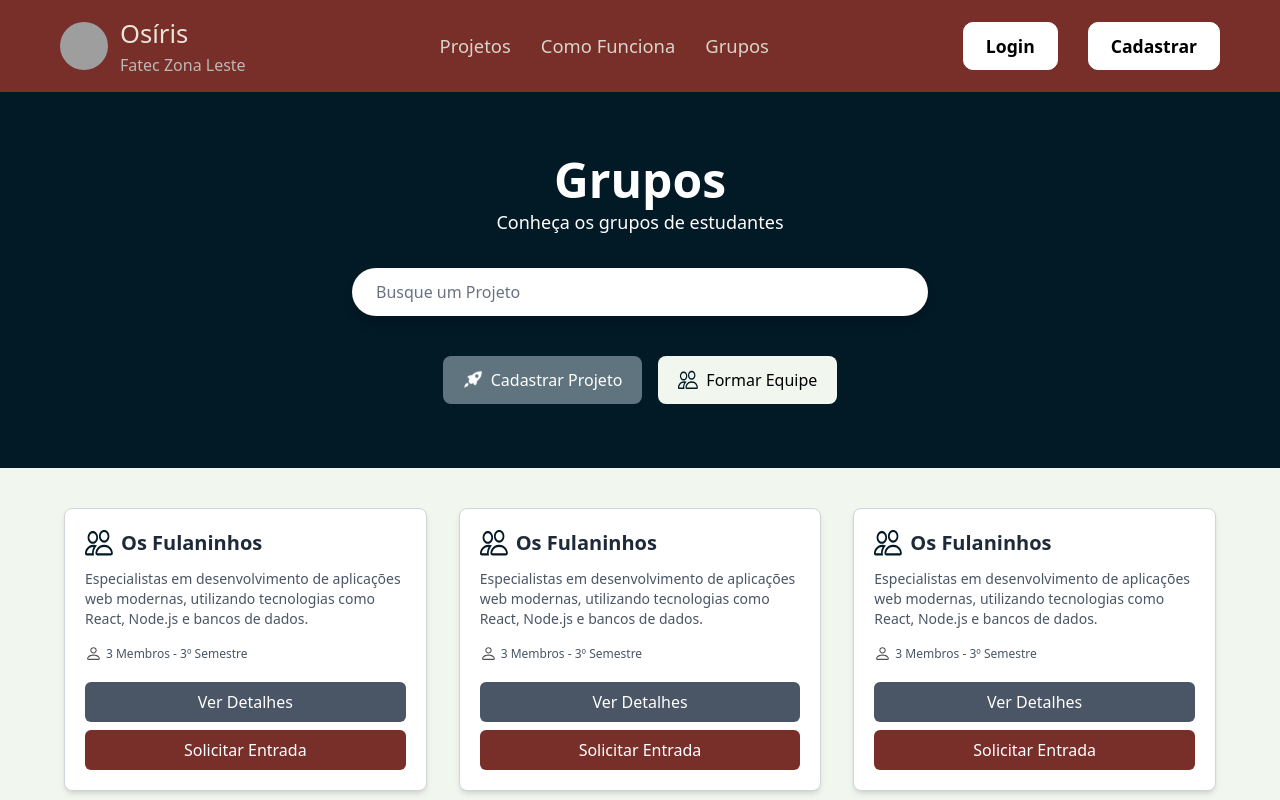
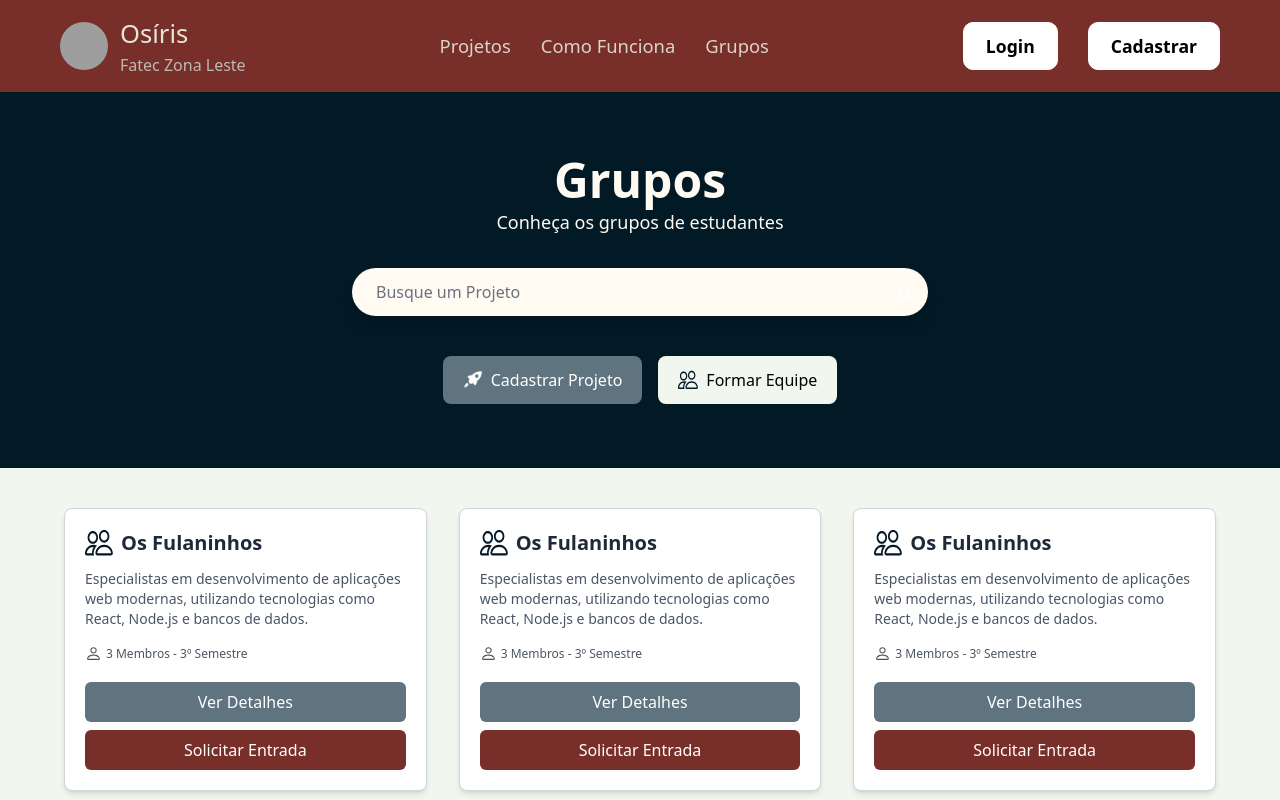
Before and after one commit to Infinito-1/osiris-react, a React (Vite) app: page /grupos in a window 1280 px wide. Shown: the top 800 px of the page. Built offline with nearby package versions, Linux system fonts and the light colour scheme; grey boxes are pictures that could not be loaded.

Commit message:
Tela de Grupos finalizada

```diff
--- a/src/pages/home/Grupos.tsx
+++ b/src/pages/home/Grupos.tsx
@@ -24,7 +24,7 @@ const GrupoCard: React.FC = () => {
             </div>
 
             <div className="flex flex-col space-y-2 mt-auto">
-                <button className="bg-gray-600 text-white py-2 px-4 rounded-md text-base font-medium transition-colors duration-200 hover:bg-gray-700">Ver Detalhes</button>
+                <button className="bg-[#5F747F] text-white py-2 px-4 rounded-md text-base font-medium transition-colors duration-200 hover:bg-[#53656e]">Ver Detalhes</button>
                 <button className="bg-[#782E29] text-white py-2 px-4 rounded-md text-base font-medium transition-colors duration-200 hover:bg-[#6d2823]">Solicitar Entrada</button>
             </div>
         </div>
@@ -39,13 +39,13 @@ const Grupos: React.FC = () => {
     return (
         <main className="flex flex-col items-center w-full min-h-screen bg-[#F1F7EE]">
             {/* Seção do Cabeçalho (Fundo Azul Escuro) */}
-            <section className="w-full bg-[#021926] text-white py-10 md:py-16 flex justify-center">
+            <section className="w-full bg-[#021926] text-[#FFFBF2] py-10 md:py-16 flex justify-center">
                 <div className="w-11/12 max-w-6xl flex flex-col items-center text-center">
                     <h1 className="text-4xl md:text-5xl font-bold mb-1">Grupos</h1>
                     <p className="text-lg mb-8">Conheça os grupos de estudantes</p>
 
                     {/* Formulário de Busca */}
-                    <form className="flex items-center w-full max-w-xl bg-white rounded-full overflow-hidden mb-8 shadow-lg">
+                    <form className="flex items-center w-full max-w-xl bg-[#FFFBF2] rounded-full overflow-hidden mb-8 shadow-lg">
                         <input
                             type="text"
                             name="name"
```
